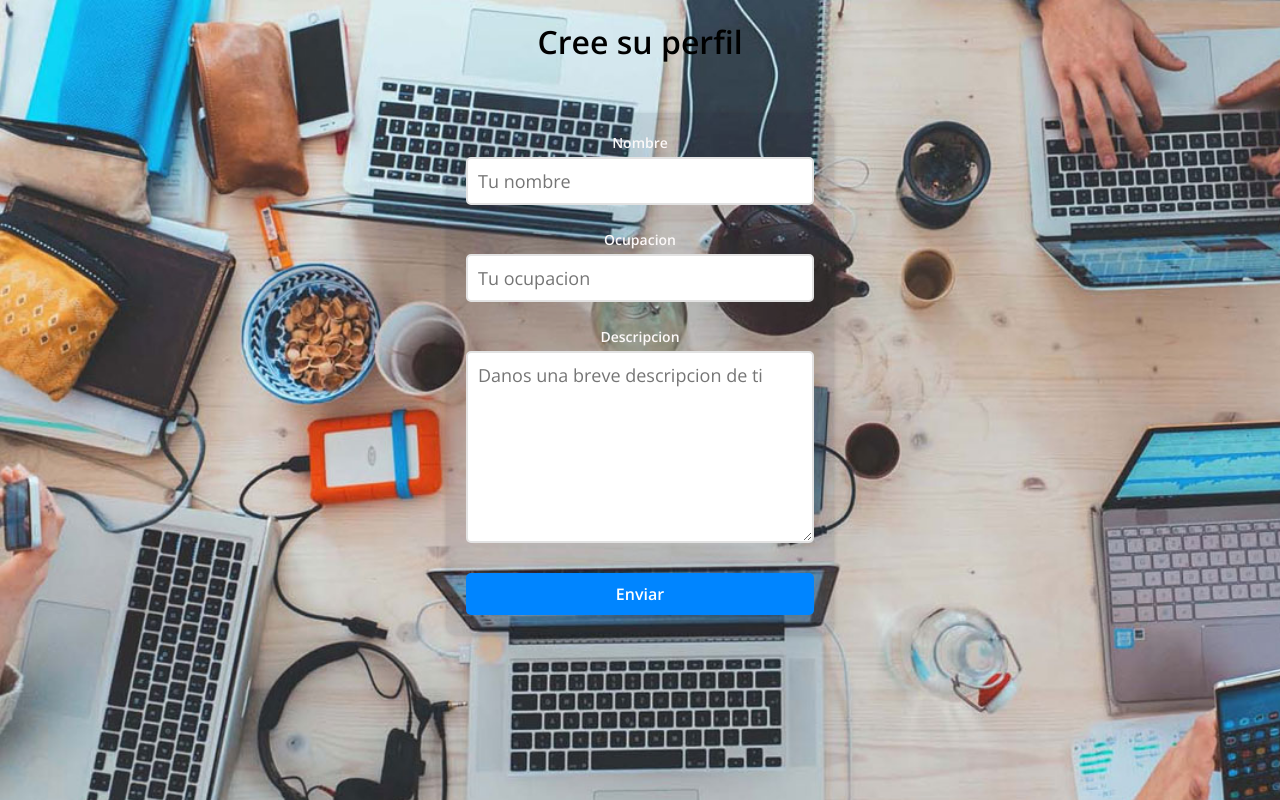
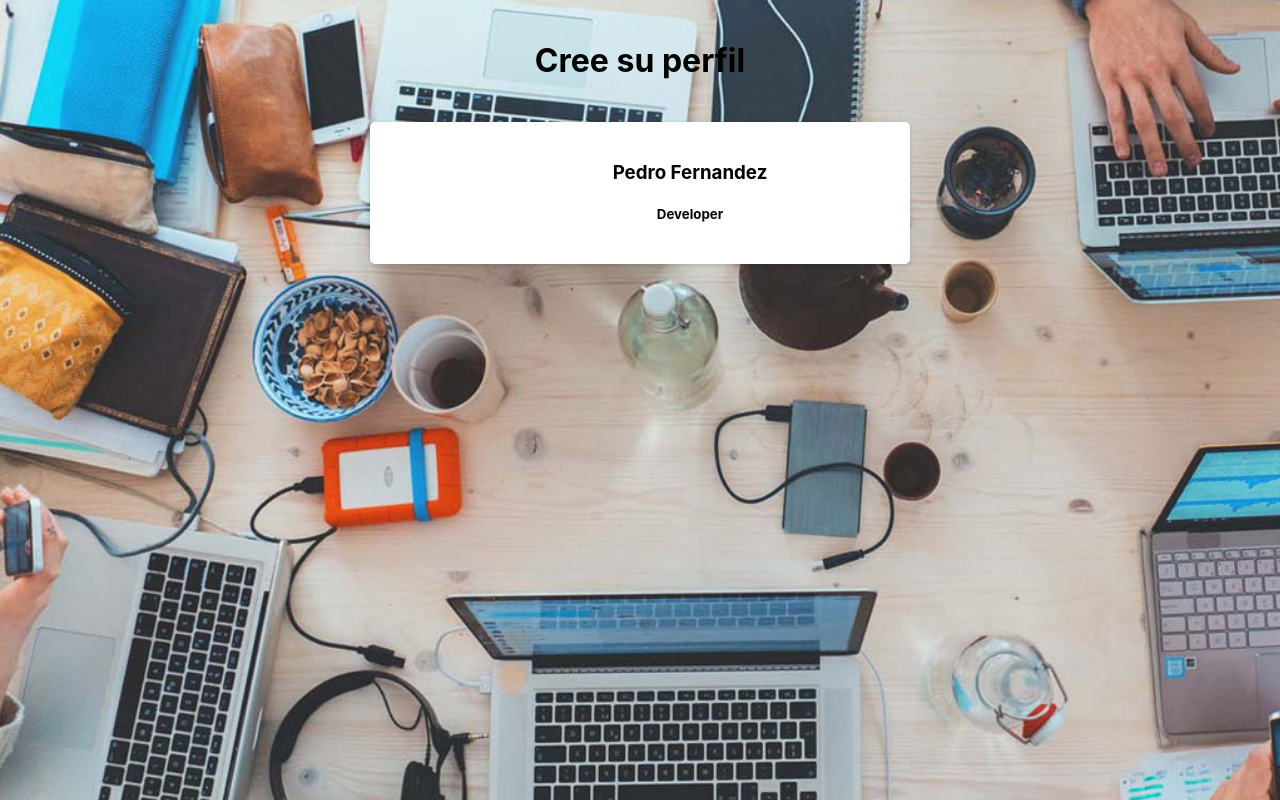
Before and after one commit to PeterMonkey/AppWork-frontend, a React (Create React App) app: page / in a window 1280 px wide. Built offline with nearby package versions, Linux system fonts and the light colour scheme.

Commit message:
Creacion del componente List

```diff
--- a/src/App.tsx
+++ b/src/App.tsx
@@ -1,5 +1,6 @@
 import React from 'react';
 import Form from './components/Form'
+import List from './components/List';
 import logo from './logo.svg';
 import './styles/App.css';
 
@@ -8,7 +9,7 @@ function App() {
     <div className="App">
       <h1 className="title">Cree su perfil</h1>
       <div className="container">
-        <Form />
+        <List name={'Pedro Fernandez'} occupation={'Developer'}/>
       </div>
 
     </div>
--- /dev/null
+++ b/src/components/List.tsx
@@ -0,0 +1,31 @@
+import React from 'react'
+import '../styles/List.css'
+
+type typeProps = {
+    name: string,
+    occupation: string
+}
+
+function List({ name, occupation }: typeProps) {
+    return (
+        <>
+            <div className="box">
+                <div className="card">
+                    <div className="image">
+
+                    </div>
+                    <div className="cont">
+                        <h3>{name}</h3>
+
+                        <h5>{occupation}</h5>
+
+                    </div>
+                </div>
+
+
+            </div>
+        </>
+    )
+}
+
+export default List
--- /dev/null
+++ b/src/styles/List.css
@@ -0,0 +1,16 @@
+.box {
+
+    display: flex;
+    flex-direction: column;
+}
+
+.card {
+	display: grid;
+	grid-template-columns: 20% auto;
+    min-width: 500px;
+	margin-top: 20px;
+	background: #fff;
+	border-radius: 5px;
+	padding: 20px;
+	box-shadow: rgba(0, 0, 0, 0.16) 0px 1px 4px;
+}
```
